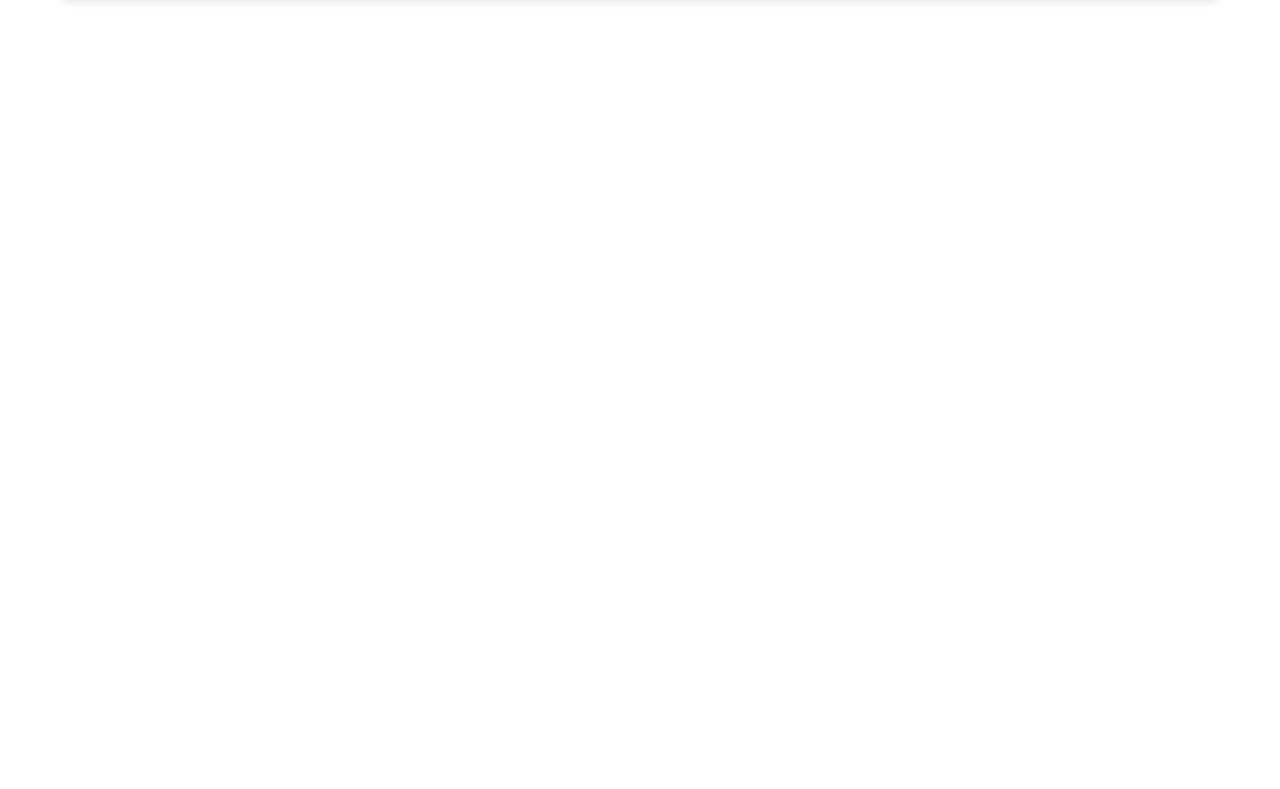
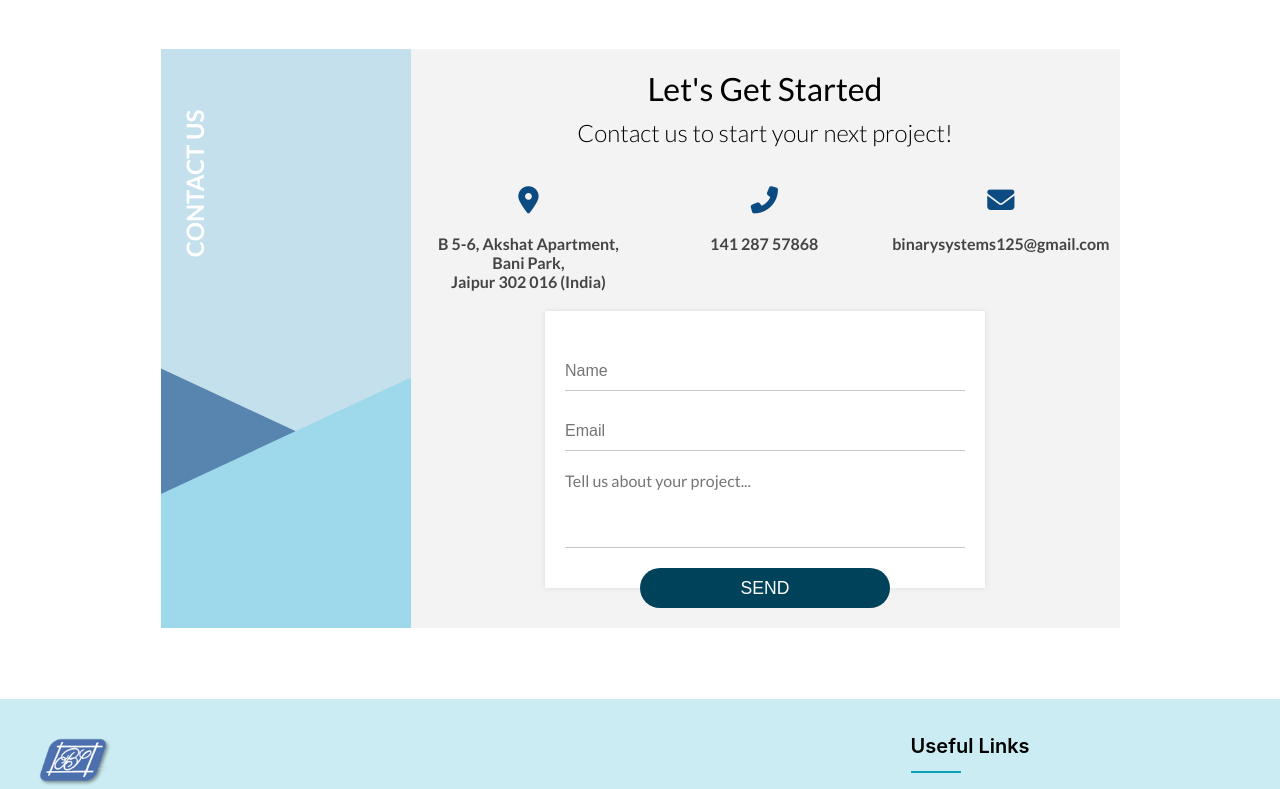
Before and after one commit to Ilakkiya-BQTech/Binary-System--website, a React (Create React App) app: page / in a window 1280 px wide. Shown: the part 1131-1920 px from the top of the page. Before the commit the page ends 1193 px from the top, so only its background shows below. Built offline with nearby package versions, Linux system fonts and the light colour scheme.

Commit message:
Created the ContactSection  with responsiveness

```diff
--- a/src/App.js
+++ b/src/App.js
@@ -1,16 +1,21 @@
 import React from 'react'
+import { BrowserRouter as Router, Route, Switch, Routes } from 'react-router-dom';
 import Slider from './Components/Services/Cards'
 import ServiceContainer from './Components/ServiceContainer/ServiceContainer'
 import Navbar from './Components/Navbar/Navbar'
 import Footer from './Components/Footer/Footer'
+import ContactForm from './Components/Contact/Contact'
+
 
 const App = () => {
   return (
     <div className='App'>
+
       <Navbar/>
       <Slider/>
       <ServiceContainer/>
-     {/* <Footer/> */}
+      <ContactForm />
+     <Footer/>
 
     </div>
   )
--- /dev/null
+++ b/src/Components/Contact/Contact.js
@@ -0,0 +1,49 @@
+import React from 'react';
+import './contact.css'
+
+
+const ContactForm = () => {
+
+  return (
+    <div className='contact-page'>
+    <div className="contact-form-container">
+      <div className="contact-us">
+        <div className="contact-header">
+          <h1>CONTACT US</h1>
+        </div>
+
+      </div>
+      <div className="contact-title">
+        <h1>Let's Get Started</h1>
+        <h2>Contact us to start your next project!</h2>
+      </div>
+      <div className="address">
+        <i className="fas fa-map-marker-alt"></i>
+        <h3>B 5-6, Akshat Apartment, Bani Park,</h3>
+        <h3>Jaipur 302 016 (India)</h3>
+      </div>
+      <div className="phone">
+        <i className="fas fa-phone-alt"></i>
+        <h3>141 287 57868</h3>
+      </div>
+      <div className="email">
+        <i className="fas fa-envelope"></i>
+        <h3>binarysystems125@gmail.com</h3>
+      </div>
+      <div className="contact-form">
+        <form>
+          <input type="text" placeholder="Name" />
+          <input type="email" placeholder="Email" />
+          <textarea rows="4" placeholder="Tell us about your project..."></textarea>
+          <button type="button">SEND</button>
+        </form>
+      </div>
+    </div>
+
+
+
+    </div>
+  );
+};
+
+export default ContactForm;
--- /dev/null
+++ b/src/Components/Contact/contact.css
@@ -0,0 +1,219 @@
+@import url("https://fonts.googleapis.com/css?family=Lato:300,400,700&display=swap");
+* {
+  margin: 0;
+  padding: 0;
+  box-sizing: border-box; }
+
+/* Pretty Stuff */
+.contact-form-container {
+  background: #F4F3F3;
+  font-family: 'Lato', sans-serif; }
+
+.contact-us {
+  position: relative;
+  width: 250px;
+  background: #C3E0EC;
+  overflow: hidden; }
+  .contact-us:before {
+    position: absolute;
+    content: "";
+    bottom: -50px;
+    left: -100px;
+    height: 250px;
+    width: 400px;
+    background: #5785b0;
+    transform: rotate(25deg); }
+  .contact-us:after {
+    position: absolute;
+    content: "";
+    bottom: -80px;
+    right: -100px;
+    height: 270px;
+    width: 400px;
+    background: #9ED8EB;
+    transform: rotate(-25deg); }
+
+.contact-header {
+  color: white;
+  position: absolute;
+  transform: rotate(-90deg);
+  top: 120px;
+  left: -40px; }
+  .contact-header h1 {
+    font-size: 1.5rem; }
+
+.social-bar {
+  position: absolute;
+  bottom: 20px;
+  left: 75px;
+  z-index: 1;
+  width: 100px; }
+  .social-bar ul {
+    list-style-type: none; }
+    .social-bar ul li {
+      display: inline-block;
+      color: white;
+      width: 25px;
+      height: 25px;
+      line-height: 25px;
+      text-align: center;
+      margin-right: -4px;
+      font-size: 1.2rem; }
+
+.contact-title {
+  text-align: center;
+  padding: 20px 0;
+
+}
+  .contact-title h1 {
+    font-weight: normal; }
+  .contact-title h2 {
+    margin-top: 10px;
+    font-weight: 300; }
+
+.address, .email, .phone {
+  text-align: center;
+  padding: 20px 10px;
+  color: #444; }
+  .address h3, .email h3, .phone h3 {
+    font-size: 1rem;
+    font-weight: bold; }
+  .address i, .email i, .phone i {
+    color: #0c4b82;
+    font-size: 1.7rem;
+    margin-bottom: 20px; }
+
+form {
+  position: relative;
+  width: 440px;
+  margin: 0 auto;
+  padding: 20px;
+  box-shadow: 0 0 5px rgba(0, 0, 0, 0.1);
+  background: white; }
+  form input, form textarea {
+    background: white;
+    display: block;
+    margin: 20px auto;
+    width: 100%;
+    border: 0; }
+  form input {
+    height: 40px;
+    line-height: 40px;
+    outline: 0;
+    border-bottom: 1px solid rgba(68, 68, 68, 0.3);
+    font-size: 1rem;
+    color: rgba(68, 68, 68, 0.8); }
+  form textarea {
+    border-bottom: 1px solid rgba(68, 68, 68, 0.3);
+    resize: none;
+    outline: none;
+    font-size: 1rem;
+    font-family: lato;
+    color: rgba(68, 68, 68, 0.8); }
+  form button {
+    position: absolute;
+    display: block;
+    height: 40px;
+    width: 250px;
+    left: 95px;
+    border: 0;
+    border-radius: 20px;
+    bottom: -20px;
+    background: #004259;
+    color: white;
+    font-size: 1.1rem;
+    font-weight: 300;
+    outline: none; }
+
+.contact-form {
+  padding-bottom: 40px; }
+
+/* Layout Stuff */
+.contact-page{
+
+  height: 90vh;
+  width: 100vw;
+  position: relative;
+  background-size: cover;
+  background-repeat: no-repeat;
+  display: grid;
+  justify-items: center;
+  align-items: center; }
+
+.contact-form-container {
+  width: 959px;
+  display: grid;
+  grid-template-columns: 1fr 1fr 1fr 1fr;
+  grid-template-rows: 0.5fr 0.5fr 2fr;
+  grid-template-areas: "contact-us header header header" "contact-us address phone email" "contact-us contact-form contact-form contact-form"; }
+
+.contact-us {
+  grid-area: contact-us; }
+
+.contact-title {
+  grid-area: header; }
+
+.address {
+  grid-area: address; }
+
+.phone {
+  grid-area: phone; }
+
+.email {
+  grid-area: email; }
+
+.contact-form {
+  grid-area: contact-form; }
+
+
+  @media (min-width:701px)  and (max-width: 1024px){
+    .contact-us{
+        width: 124px;
+    }
+    .contact-form-container{
+        width: 695px;
+    }
+
+  }
+
+@media screen and (max-width:700px) {
+    .contact-form-container{
+        width: auto;
+        grid-template-columns: 0fr 1fr ;
+    }
+
+    .contact-us{
+        width: 50px;
+    }
+    .contact-header h1{
+        font-size: 1.3rem;
+        width: 135px;
+        letter-spacing: 0.3px;
+    }
+    .address h3, .email h3, .phone h3{
+        font-size: 0.7rem;
+    }
+    .contact-title h1{
+        font-size: 26px;
+    }
+    .contact-title h2{
+        font-size: 20px;
+    }
+    form{
+        width: auto;
+        padding: 10px 8px;
+    }
+    .phone{
+        display: none;
+    }
+    .contact-form-container{
+        grid-template-areas:"contact-us header header header"
+        "contact-us address  email"
+        "contact-us contact-form contact-form contact-form"
+    }
+    form button{
+        height: 41px;
+        width:230px;
+        left: 35px;
+    }
+}
--- a/src/Components/Footer/Footer.js
+++ b/src/Components/Footer/Footer.js
@@ -1,5 +1,6 @@
 import React from 'react'
 import '@fortawesome/fontawesome-free/css/all.css';
+import { FaFacebookF, FaTwitter, FaInstagram, FaDribbble } from 'react-icons/fa';
 import Logo from '../../Assets/BinarySystemsLogo.png'
 import './footer.css'
 const Footer = () => {
@@ -11,7 +12,7 @@
                 <div className="row">
                     <div className="footer-widget">
                         <div className="footer-logo">
-                        <a href="index.html"><img src={Logo} className="img-fluid" alt="logo"/></a>
+                            <a href="index.html"><img src={Logo} className="img-fluid" alt="logo" /></a>
                         </div>
                         <div className="footer-text">
                             <p>Binary Systems (GST No. 08ABEPA9306L1ZN) and (PAN No. ABEPA9306L) a proprietorship Firm and has it registered office at H-903, Sitapura Industrial Area, Phase-3, Jaipur – 302022 (Rajasthan)</p>
@@ -35,7 +36,7 @@
 
                         </ul>
                     </div>
-                <div className="footer-widget">
+                    {/* <div className="footer-widget">
                         <div className="footer-widget-heading">
                             <h3>Subscribe</h3>
                         </div>
@@ -44,11 +45,11 @@
                         </div>
                         <div className="subscribe-form">
                             <form action="#">
-                            <input type="text" placeholder="Email Address"/>
+                                <input type="text" placeholder="Email Address" />
                                 <button><i className="fab fa-telegram-plane"></i></button>
                             </form>
                         </div>
-                </div>
+                    </div> */}
                 </div>
                 <div className="row">
 
@@ -78,18 +79,30 @@
                         </div>
 
                     </div>
+                    <div className="single-cta">
+
+                        <div className="social-footer">
+                            <i className="fa-brands fa-facebook-f"></i>
+                            <i className="fa-brands fa-instagram"></i>
+                            <i className="fab fa-twitter"></i>
+                            <i className="fab fa-linkedin-in"></i>
+                        </div>
+
+                    </div>
                 </div>
 
             </div>
             <div className="copyright-area">
-        <div className="footer-container">
-            <div className="row">
-
+            <p>Copyright &copy; 2022, Binary System</p>
+                {/* <div className="footer-container">
                     <div className="copyright-text">
                         <p>Copyright &copy; 2022, Binary System
 
                         </p>
                     </div>
+                    <div className="row">
+
+
 
                         <div className="footer-menu">
                             <ul>
@@ -99,7 +112,7 @@
                             </ul>
                         </div>
                     </div>
-            </div>
+                </div> */}
 
             </div>
         </footer>
--- a/src/Components/Footer/footer.css
+++ b/src/Components/Footer/footer.css
@@ -156,7 +156,7 @@
 }
 
 .footer-logo img {
-    max-width: 200px;
+    width: 80px;
 }
 
 .footer-text p {
@@ -266,9 +266,10 @@
 
 .copyright-area {
     background: #202020;
-    padding: 1px 0;
+    padding: 10px;
+    text-align: center;
 }
-
+/*
 .copyright-text p {
     margin: 0;
     font-size: 14px;
@@ -291,7 +292,7 @@
 .footer-menu li a {
     font-size: 14px;
     color: #878787;
-}
+} */
 
 .row {
     display: flex;
@@ -299,6 +300,31 @@
 
     margin: 2%;
 }
+.social-footer {
+    width: 50%;
+    margin: auto;
+    display: grid;
+    grid-template-columns: auto auto auto auto;
+  gap: 30px;
+    font-size: 20px;
+    font-weight: bold;
+    cursor: pointer;
+
+  }
+
+  .social-footer i {
+    color: #0ea0b8;
+    transition: 0.5s;
+    transform: scale(1);
+    font-size: 20px;
+  }
+
+  .social-footer i:hover {
+    transform: scale(1.7);
+
+
+  }
+
 
 @media screen and (max-width: 900px) {
     .footer-menu {
@@ -331,4 +357,5 @@
         padding: 2%;
 
     }
+
 }
--- a/src/Components/Services/card.css
+++ b/src/Components/Services/card.css
@@ -1,7 +1,7 @@
-
+/*
 h3 {
     font-family: fantasy, cursive;
-}
+} */
 @keyframes zoomin {
     0% {
         background-size: auto 100%;
```
Lines whose indentation alone changed are shown as unchanged.
